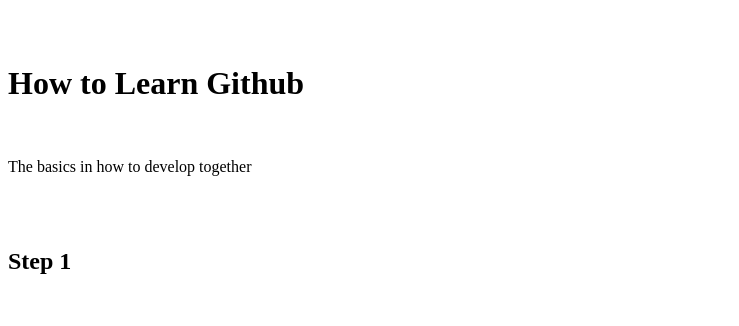
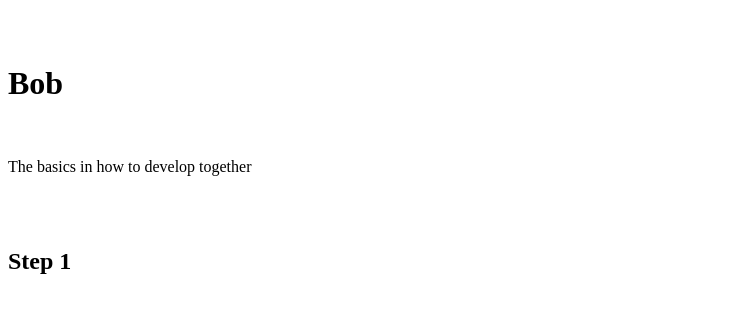
Before and after one commit to SMunro1234/Example, a plain HTML site: page index.html in a window 1280 px wide. Shown: the top 326 px of the page, without its empty margins (0-739 px from the left). Drawn offline with Linux system fonts and the light colour scheme.

Commit message:
Bob Heading

```diff
--- a/index.html
+++ b/index.html
@@ -8,7 +8,7 @@
 
 <body>
 <main>
-    <h1>How to Learn Github</h1>
+    <h1>Bob</h1>
     <p>The basics in how to develop together</p>
     <section>
         <h2>Step 1</h2>
```
